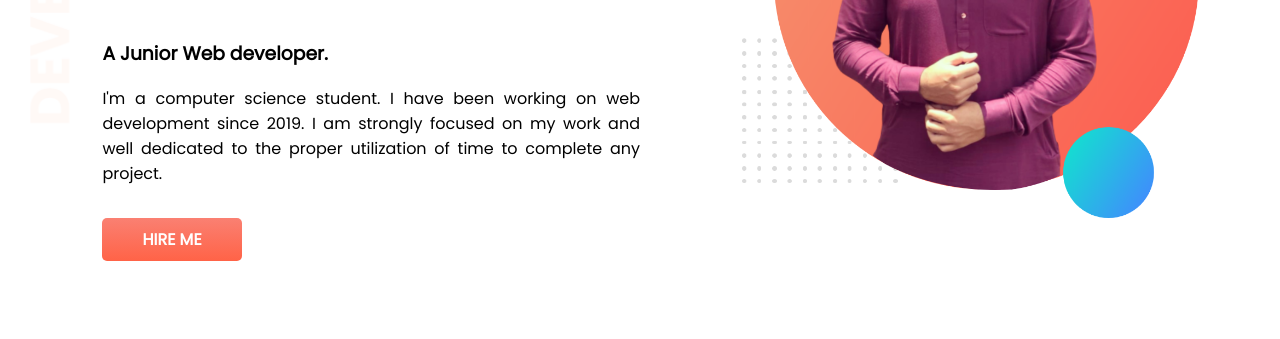
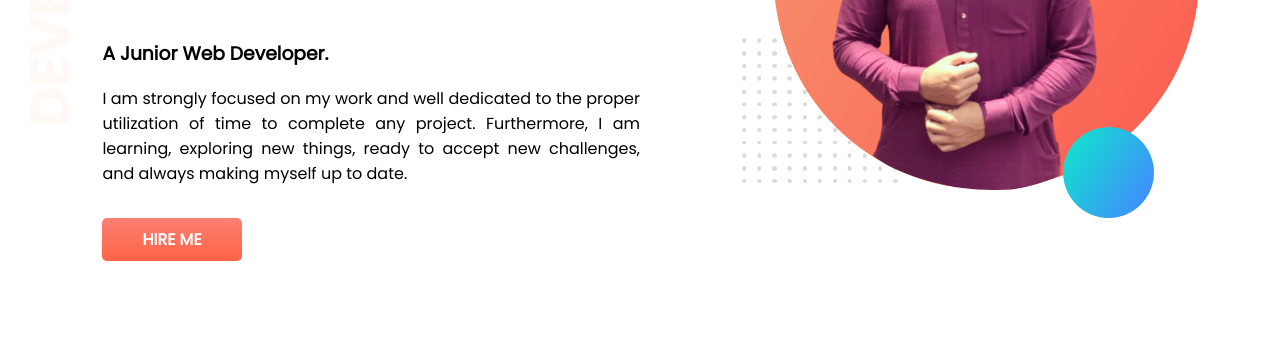
Before and after one commit to Rakibul-Islam-Rakib/developer-portfolio, a plain HTML site: page index.html in a window 1280 px wide. Shown: the part 236-575 px from the top of the page. Drawn offline with Linux system fonts and the light colour scheme.

Commit message:
Update Something

```diff
--- a/index.html
+++ b/index.html
@@ -15,8 +15,8 @@
         <div class="section-one">
             <h1>Welcome To</h1>
             <h1><span class="orange-colour">Rakibul Islam's </span> World!</h1>
-            <h3>A Junior Web developer.</h3>
-            <p>I'm a computer science student. I have been working on web development since 2019. I am strongly focused on my work and well dedicated to the proper utilization of time to complete any project.</p><br>
+            <h3>A Junior Web Developer.</h3>
+            <p>I am strongly focused on my work and well dedicated to the proper utilization of time to complete any project. Furthermore, I am learning, exploring new things, ready to accept new challenges, and always making myself up to date.</p><br>
             <a class="link-button" target="_blank" href="https://www.linkedin.com/in/rakibulislamrakib/">HIRE ME</a>
             </div>
             <div class="section-one">
--- a/style.css
+++ b/style.css
@@ -22,7 +22,7 @@ h2 {
 
 .flexxible-container {
     display: flex;
-    margin-bottom: 90px;
+    margin-bottom: 100px;
 }
 
 .section-one {
```
